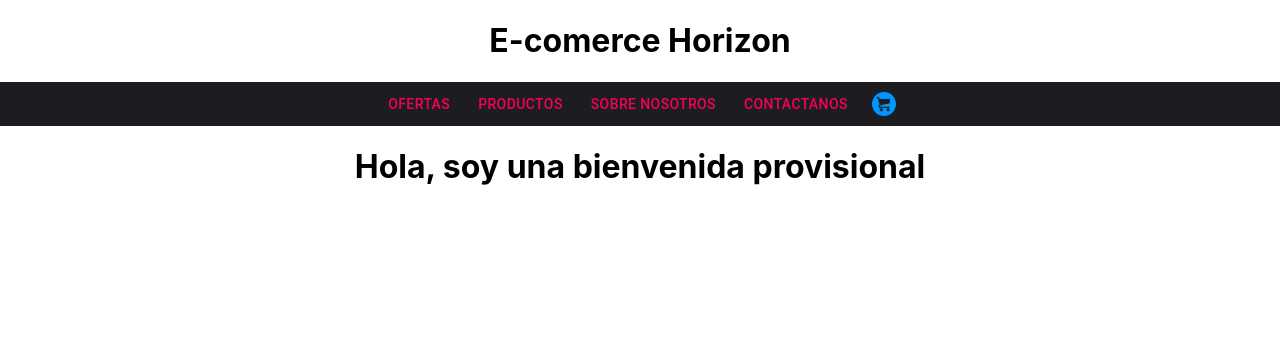
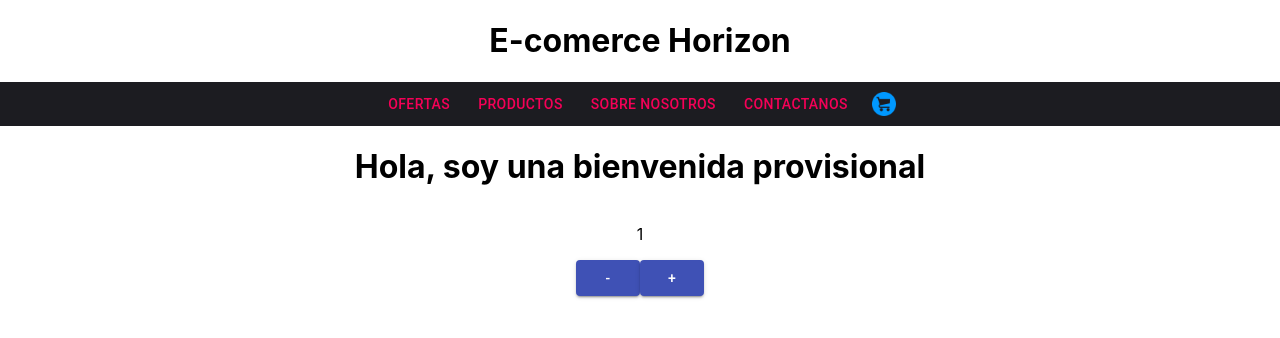
Before and after one commit to Joako20/React, a React (Create React App) app: page / in a window 1280 px wide. Shown: the top 338 px of the page. Built offline with nearby package versions, Linux system fonts and the light colour scheme.

Commit message:
desafio 5, contador con botones

```diff
--- a/src/App.js
+++ b/src/App.js
@@ -1,13 +1,14 @@
 import './App.css';
 import NavBar from './components/NavBar';
 import ItemListContainer from './components/ItemListContainer/ItemListContainer'
-
+import ItemCount from './components/ItemCount/ItemCount'
 function App() {
   return (
     <div className="App">
       <h1>E-comerce Horizon</h1>
       <NavBar/>
       <ItemListContainer greetings="Hola, soy una bienvenida provisional" />
+      <ItemCount/>
     </div>
 
 
--- /dev/null
+++ b/src/components/ItemCount/ItemCount.css
@@ -0,0 +1,6 @@
+.contador-container{
+    display: flex;
+    justify-content: center;
+    align-items: center;
+    flex-direction: column;
+}
--- /dev/null
+++ b/src/components/ItemCount/ItemCount.js
@@ -0,0 +1,51 @@
+import React, { Component } from 'react'
+import Button from '@material-ui/core/Button';
+import './ItemCount.css'
+export default class ItemCount extends Component {
+    constructor(){
+        super();
+
+        this.state = {
+            count : 1,
+            amount:5,
+            stock: true
+        };
+
+    };
+
+    si = ()=>{
+        if(this.state.stock == false){
+            this.state.count = 0
+        }
+    }
+
+
+    handleIncrement = ()=>{
+        if(this.state.stock == false || this.state.count == this.state.amount){
+        }
+        else{
+            this.setState({count: this.state.count + 1})
+        }
+    };
+
+    handleDecrement = ()=>{
+        if(this.state.stock == false || this.state.count == 0){
+        }
+        else{
+            this.setState({count: this.state.count - 1})
+        }
+    };
+
+    render() {
+        this.si()
+        return (
+            <div className="contador-container">
+                <p>{this.state.count}</p>
+                <div className="button-container">
+                    <Button variant="contained" color="primary" onClick={this.handleDecrement}>-</Button>
+                    <Button variant="contained" color="primary" onClick={this.handleIncrement}>+</Button>
+                </div>
+            </div>
+        )
+    }
+}
```
